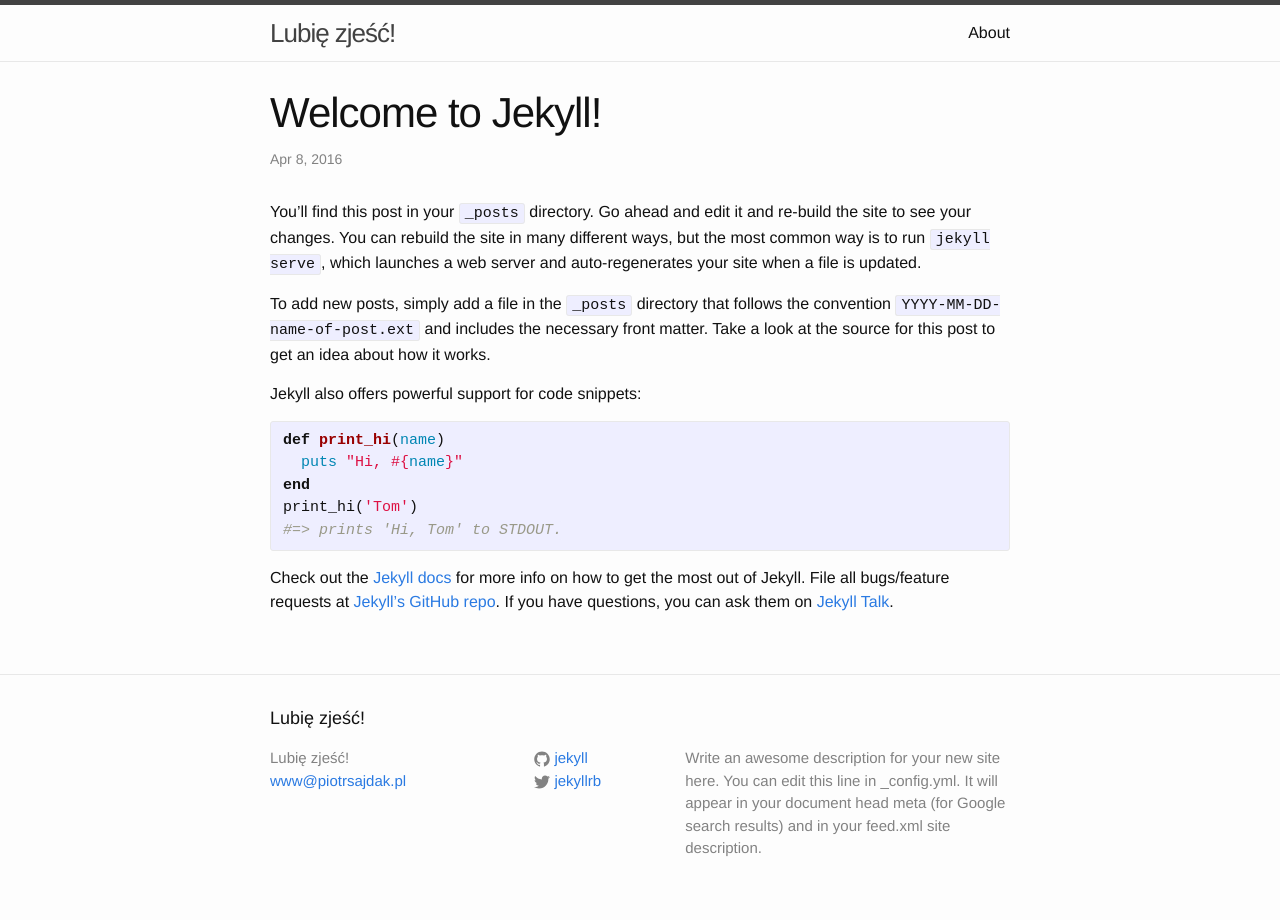
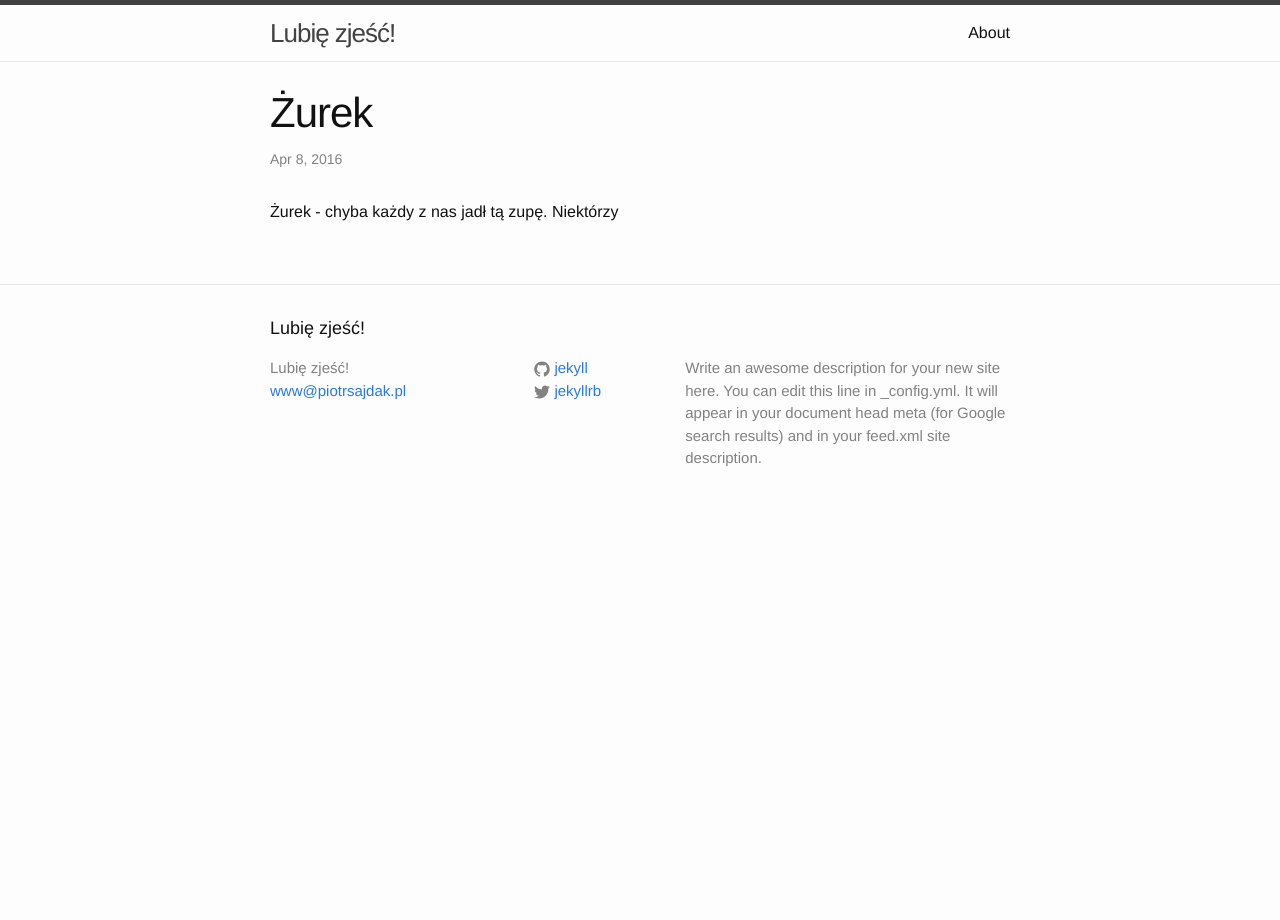
Before and after one commit to lubiezjesc/lubiezjesc.github.io, a Jekyll site: the page built from _posts/2016-04-08-welcome-to-jekyll.markdown, in a window 1280 px wide. Built offline with Jekyll 4.4.1, drawn with Linux system fonts in a browser that asks for light colours.

Commit message:
Initial commit

```diff
--- a/_posts/2016-04-08-welcome-to-jekyll.markdown
+++ b/_posts/2016-04-08-welcome-to-jekyll.markdown
@@ -1,25 +1,7 @@
 ---
 layout: post
-title:  "Welcome to Jekyll!"
+title:  "Żurek"
 date:   2016-04-08 20:18:22 +0200
-categories: jekyll update
+categories: zupa
 ---
-You’ll find this post in your `_posts` directory. Go ahead and edit it and re-build the site to see your changes. You can rebuild the site in many different ways, but the most common way is to run `jekyll serve`, which launches a web server and auto-regenerates your site when a file is updated.
-
-To add new posts, simply add a file in the `_posts` directory that follows the convention `YYYY-MM-DD-name-of-post.ext` and includes the necessary front matter. Take a look at the source for this post to get an idea about how it works.
-
-Jekyll also offers powerful support for code snippets:
-
-{% highlight ruby %}
-def print_hi(name)
-  puts "Hi, #{name}"
-end
-print_hi('Tom')
-#=> prints 'Hi, Tom' to STDOUT.
-{% endhighlight %}
-
-Check out the [Jekyll docs][jekyll-docs] for more info on how to get the most out of Jekyll. File all bugs/feature requests at [Jekyll’s GitHub repo][jekyll-gh]. If you have questions, you can ask them on [Jekyll Talk][jekyll-talk].
-
-[jekyll-docs]: http://jekyllrb.com/docs/home
-[jekyll-gh]:   https://github.com/jekyll/jekyll
-[jekyll-talk]: https://talk.jekyllrb.com/
+Żurek - chyba każdy z nas jadł tą zupę. Niektórzy
```
